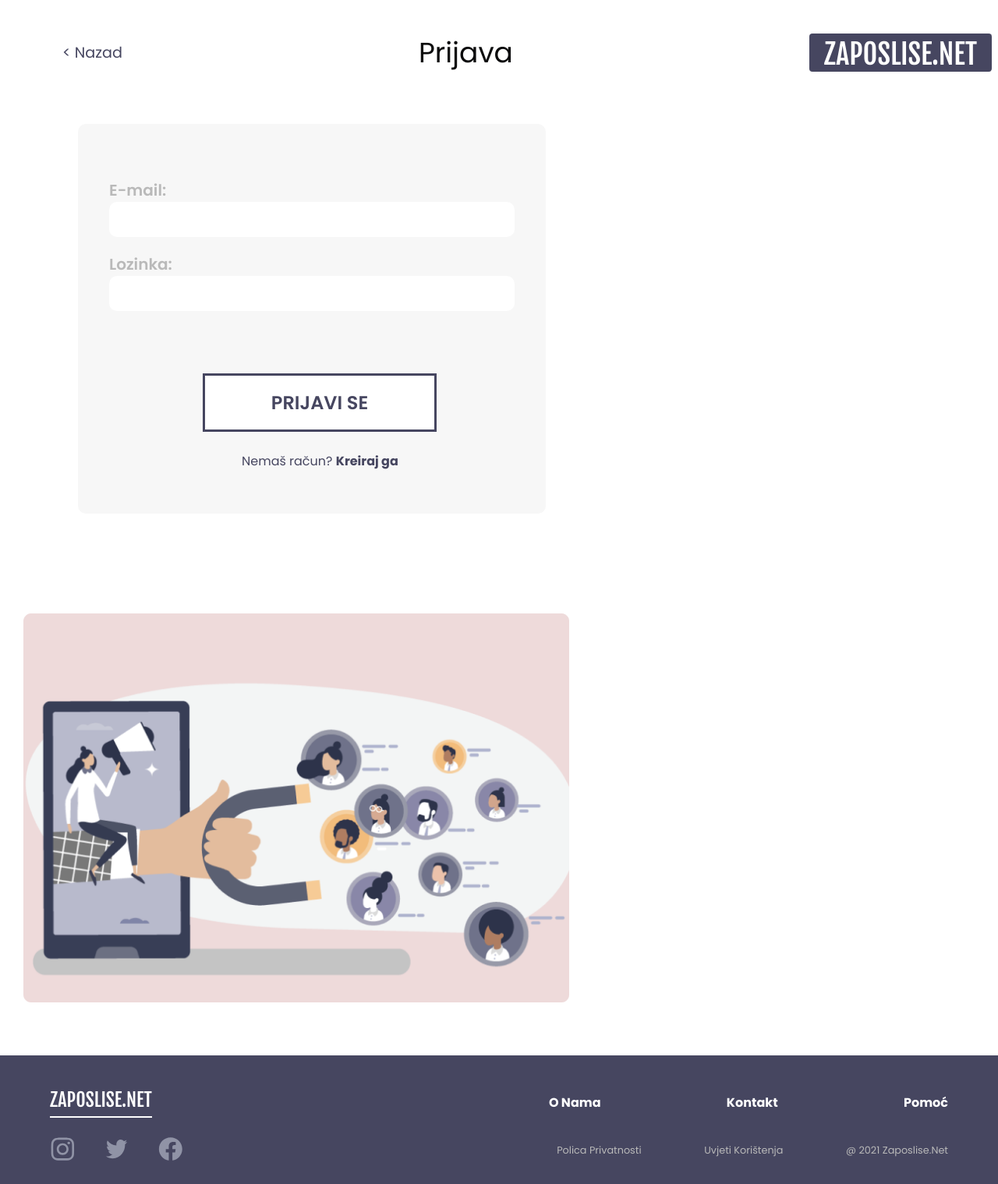
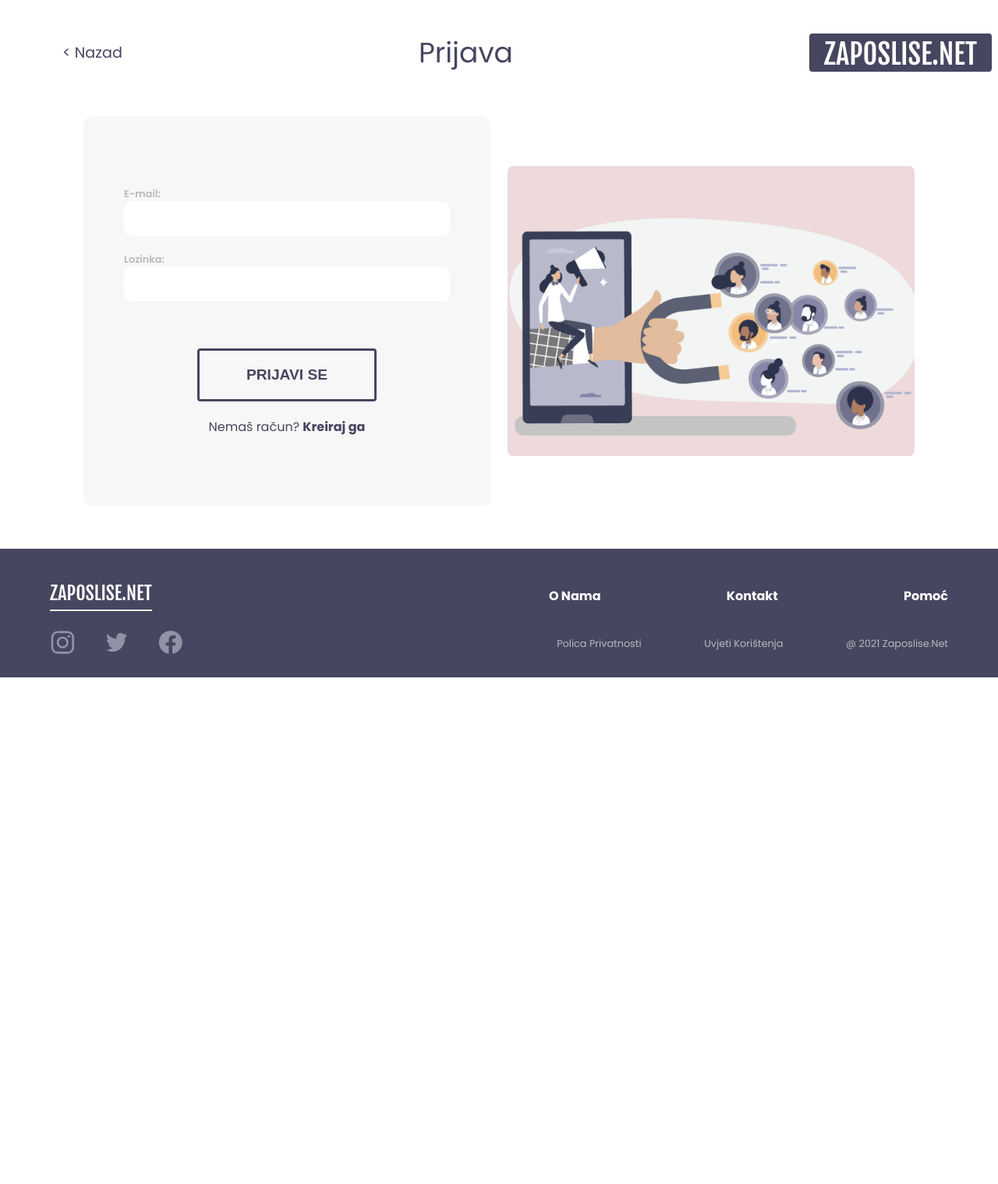
Before and after one commit to Zec-LST/Zaposli-Se-Net, a PHP site: page /auth/login.php in a window 1280 px wide. Shown: the whole page at 78% size. After the commit the page ends 869 px from the top, so only its background shows below. Run offline with PHP 8.4, Linux system fonts and the light colour scheme.

Commit message:
Login screen responsive design fixes

```diff
--- a/ad/add.css
+++ b/ad/add.css
@@ -20,6 +20,7 @@ header {
   display: flex;
   justify-content: space-between;
   flex-direction: row;
+  flex-wrap: wrap;
   align-items: center;
   max-width: 1664px;
   height: auto;
@@ -61,7 +62,7 @@ header h1 {
   font-family: Poppins;
   font-weight: 300;
   font-size: 2.25em;
-  color: var(--text-color-dark);
+  color: var(--primary-color);
 }
 
 /*PAGE CONTENT*/
--- a/auth/auth.css
+++ b/auth/auth.css
@@ -20,6 +20,7 @@ header {
   display: flex;
   justify-content: space-between;
   flex-direction: row;
+  flex-wrap: wrap-reverse;
   align-items: center;
   max-width: 1664px;
   height: auto;
@@ -61,7 +62,9 @@ header h1 {
   font-family: Poppins;
   font-weight: 300;
   font-size: 2.25em;
-  color: var(--text-color-dark);
+  margin-left: 40px;
+  margin-right: 40px;
+  color: var(--primary-color);
 }
 
 .page-content {
@@ -140,71 +143,91 @@ header h1 {
 /*LOGIN*/
 .login-container {
   overflow: hidden;
+  width: 85%;
+  display: flex;
+  flex-direction: row;
+  justify-content: center;
+  margin: auto;
 }
 
 .login-left-container {
-  float: left;
   background-color: #F7F7F7;
-  width: 600px;
+  width: 48%;
   height: 500px;
   border-radius: 10px;
   margin: 5% auto;
-  margin-left: 100px;
-  padding-top: 70px;
+  display: flex;
+  justify-content: center;
+  align-items: center;
+  flex-direction: column;
+}
+
+.input-container {
+  width: 80%;
 }
 
 .login-right-container {
-  float: left;
+  width: 48%;
   margin: 5% auto;
-  margin-left: 30px;
+  display: flex;
+  justify-content: center;
 }
 
 .login-photo {
-  width: 700px;
+  width: 100%;
+  margin: auto;
 }
 
 .button-login {
-  text-align: center;
   border: 3px solid #464660;
-  width: 300px;
-  height: 75px;
-  font-family: Poppins;
-  font-style: normal;
+  border-radius: 4px;
+  text-transform: uppercase;
+  background: #F7F7F7;
   font-weight: 600;
-  font-size: 24px;
   color: #464660;
-  background-color: white;
-  margin-top: 60px;
-  margin-left: 160px;
+  padding-top: 20px;
+  padding-bottom: 20px;
+  padding-left: 60px;
+  padding-right: 60px;
+  font-size: 1.2em;
+  display: inline;
+  margin-top: 40px;
+  outline: none;
+  transition: all .5s ease;
+}
+
+.button-login:hover {
+    color: white;
+    background-color: #464660;
 }
 
 .login-text {
   font-family: Poppins;
-  font-style: normal;
-  font-weight: normal;
-  font-size: 16px;
+  font-weight: 300;
+  font-size: 1em;
   color: #464660;
-  margin-left: 210px;
+  text-align: center;
+  margin-top: 20px;
 }
 
 .login-form label{
   font-family: Poppins;
-  font-style: normal;
   font-weight: 600;
-  font-size: 20px;
+  font-size: 0.8em;;
   color: #B9B9B9;
-  margin-left: 40px;
 }
 
 .login-input {
   border:0;
-  width: 520px;
+  width: 100%;
   height: 45px;
+  font-family: Poppins;
   border-radius: 10px;
+  padding-left: 12px;
   border-color: #FFFFFF;
   background: #FFFFFF;
+  margin: auto;
   margin-bottom: 20px;
-  margin-left: 40px;
 }
 
 /* FOOTER */
@@ -322,4 +345,21 @@ footer {
     margin-top: 16px;
     margin-left: 0px;
   }
+
+  .login-container {
+    flex-wrap: wrap;
+  }
+
+  .login-left-container {
+    width: 90%;
+  }
+
+  .login-right-container {
+    width: 90%;
+  }
+
+  .back-btn {
+    margin-left: 4px;
+  }
+
 }
--- a/auth/login.php
+++ b/auth/login.php
@@ -26,19 +26,23 @@
       <form class="login-form">
         <div class="login-container">
           <div class="login-left-container">
-            <p>
+              <div class="input-container">
                 <label for="email">E-mail: </label> <br>
                 <input class="login-input" type="text" name="email" id="user_email" >
-            </p>
-            <p>
+              </div>
+
+              <div class="input-container">
                 <label for="password">Lozinka: </label> <br>
-              <input class="login-input" type="text" name="password" id="user_password" >
-            </p>
+                <input class="login-input" type="password" name="password" id="user_password" >
+              </div>
+
               <button type='button' aria-label='Pritisnuti za prijavu'
                 class='button-login'>PRIJAVI SE
               </button>
-            <p class="login-text"><br>Nemaš račun?
+
+              <div class="login-text"><p>Nemaš račun?
                 <b>Kreiraj ga</b></p>
+              </div>
         </div>
         <div class="login-right-container">
           <img class="login-photo" src="..\images\image-login.png">
```
Lines whose indentation alone changed are shown as unchanged.
